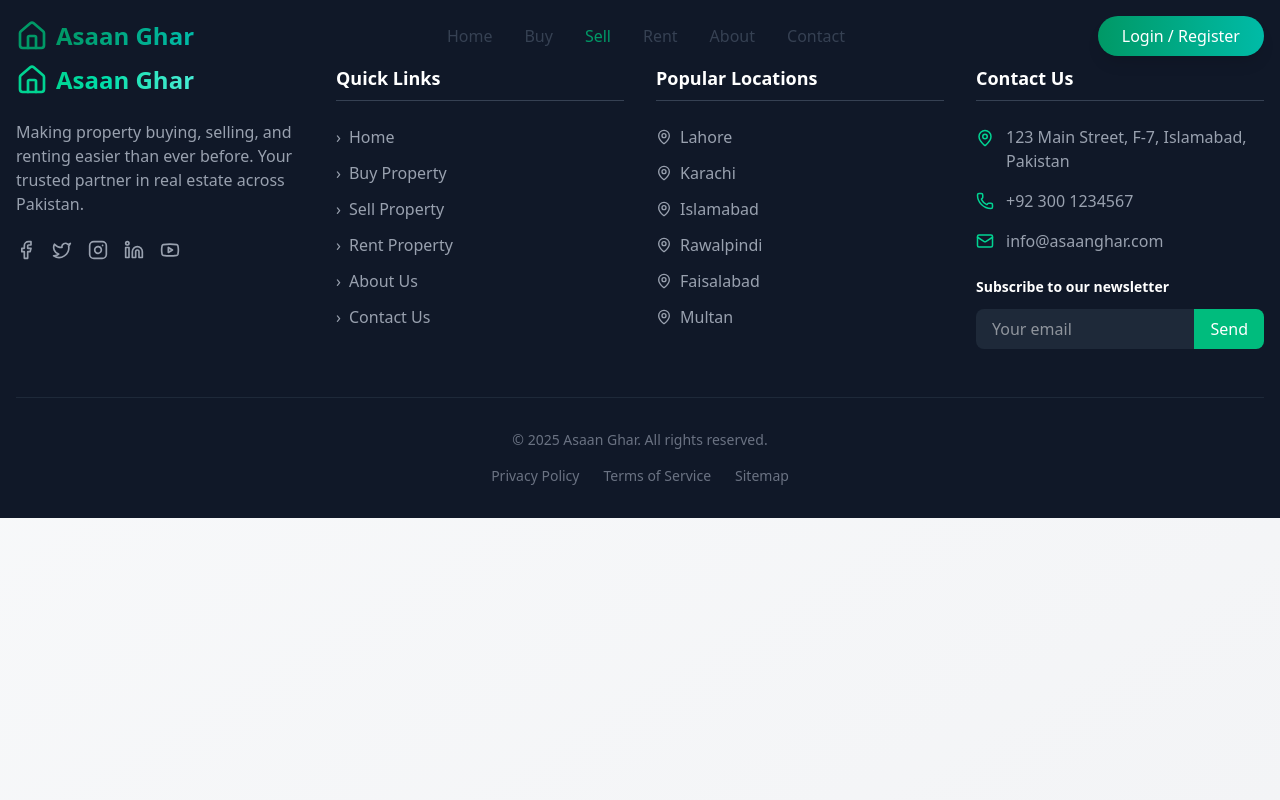
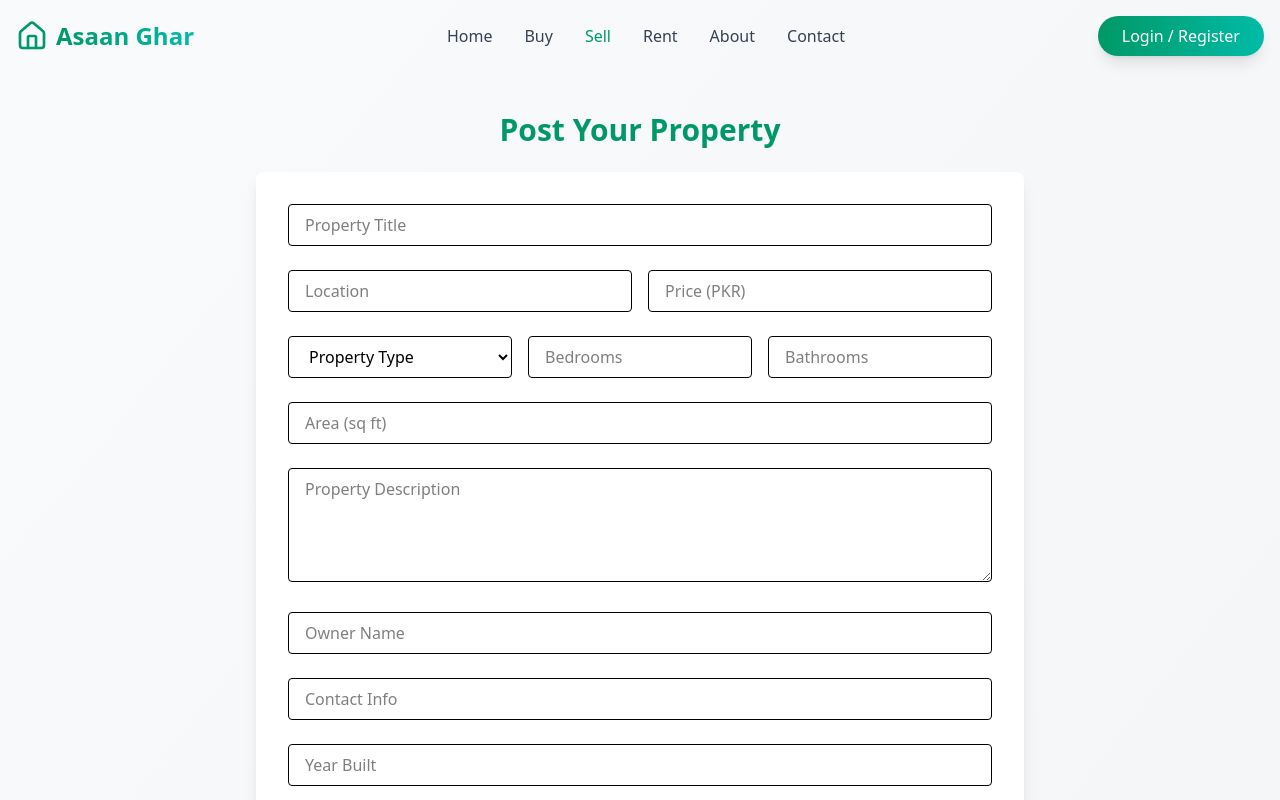
Before and after one commit to Hania-k11/AsaanGhar., a React (Vite) app in the folder frontend/: page /sell in a window 1280 px wide. Shown: the top 800 px of the page. Built offline with nearby package versions, Linux system fonts and the light colour scheme.

Commit message:
zainab updated

```diff
--- a/frontend/src/App.jsx
+++ b/frontend/src/App.jsx
@@ -9,10 +9,12 @@ import CallToAction from "./components/CallToAction";
 import Footer from "./components/Footer";
 import LoginModal from "./components/LoginModal";
 import BuyPage from "./components/BuyPage";
+import SellPage from "./components/SellPage";
 import "./index.css";
 
 function App() {
   const [showLoginModal, setShowLoginModal] = useState(false);
+  const [userProperties, setUserProperties] = useState([]);
 
   return (
     <Router>
@@ -31,7 +33,19 @@ function App() {
               </>
             }
           />
-          <Route path="/buy" element={<BuyPage />} />
+          <Route
+            path="/buy"
+            element={
+              <BuyPage
+                userProperties={userProperties}
+                setUserProperties={setUserProperties}
+              />
+            }
+          />
+          <Route
+            path="/sell"
+            element={<SellPage setUserProperties={setUserProperties} />}
+          />
         </Routes>
         <Footer />
         <LoginModal show={showLoginModal} onClose={() => setShowLoginModal(false)} />
--- a/frontend/src/components/Navbar.jsx
+++ b/frontend/src/components/Navbar.jsx
@@ -1,12 +1,11 @@
 import { useState, useEffect } from "react";
 import { motion } from "framer-motion";
 import { Home, Menu, X } from "lucide-react";
-import { Link, useLocation } from "react-router-dom";
+import { NavLink } from "react-router-dom";
 
 const Navbar = ({ onLoginClick }) => {
   const [isScrolled, setIsScrolled] = useState(false);
   const [mobileMenuOpen, setMobileMenuOpen] = useState(false);
-  const location = useLocation();
 
   useEffect(() => {
     const handleScroll = () => {
@@ -17,7 +16,14 @@ const Navbar = ({ onLoginClick }) => {
     return () => window.removeEventListener("scroll", handleScroll);
   }, []);
 
-  const navItems = ["Home", "Buy", "Sell", "Rent", "About", "Contact"];
+  const navItems = [
+    { name: "Home", path: "/" },
+    { name: "Buy", path: "/buy" },
+    { name: "Sell", path: "/sell" },
+    { name: "Rent", path: "#rent" },
+    { name: "About", path: "#about" },
+    { name: "Contact", path: "#contact" },
+  ];
 
   return (
     <motion.nav
@@ -38,22 +44,29 @@ const Navbar = ({ onLoginClick }) => {
 
         {/* Desktop Menu */}
         <div className="hidden md:flex space-x-8">
-          {navItems.map((item) => {
-            const path = item === "Home" ? "/" : `/${item.toLowerCase()}`;
-            const isActive = location.pathname === path;
-            return (
-              <motion.div key={item} whileHover={{ scale: 1.1 }} whileTap={{ scale: 0.95 }}>
-                <Link
-                  to={path}
-                  className={`font-medium transition-colors ${
-                    isActive ? "text-emerald-600" : "text-gray-700 hover:text-emerald-600"
-                  }`}
+          {navItems.map((item) => (
+            <motion.div key={item.name} whileHover={{ scale: 1.1 }} whileTap={{ scale: 0.95 }}>
+              {item.path.startsWith("#") ? (
+                <a
+                  href={item.path}
+                  className="text-gray-700 hover:text-emerald-600 font-medium transition-colors"
                 >
-                  {item}
-                </Link>
-              </motion.div>
-            );
-          })}
+                  {item.name}
+                </a>
+              ) : (
+                <NavLink
+                  to={item.path}
+                  className={({ isActive }) =>
+                    `font-medium transition-colors ${
+                      isActive ? "text-emerald-600" : "text-gray-700 hover:text-emerald-600"
+                    }`
+                  }
+                >
+                  {item.name}
+                </NavLink>
+              )}
+            </motion.div>
+          ))}
         </div>
 
         {/* Desktop Login/Register Button */}
@@ -83,22 +96,31 @@ const Navbar = ({ onLoginClick }) => {
           className="md:hidden bg-white shadow-lg"
         >
           <div className="container mx-auto px-4 py-4 flex flex-col space-y-4">
-            {navItems.map((item) => {
-              const path = item === "Home" ? "/" : `/${item.toLowerCase()}`;
-              const isActive = location.pathname === path;
-              return (
-                <Link
-                  key={item}
-                  to={path}
-                  className={`font-medium py-2 transition-colors ${
-                    isActive ? "text-emerald-600" : "text-gray-700 hover:text-emerald-600"
-                  }`}
+            {navItems.map((item) => (
+              item.path.startsWith("#") ? (
+                <a
+                  key={item.name}
+                  href={item.path}
+                  className="text-gray-700 hover:text-emerald-600 font-medium py-2 transition-colors"
                   onClick={() => setMobileMenuOpen(false)}
                 >
-                  {item}
-                </Link>
-              );
-            })}
+                  {item.name}
+                </a>
+              ) : (
+                <NavLink
+                  key={item.name}
+                  to={item.path}
+                  className={({ isActive }) =>
+                    `py-2 font-medium transition-colors ${
+                      isActive ? "text-emerald-600" : "text-gray-700 hover:text-emerald-600"
+                    }`
+                  }
+                  onClick={() => setMobileMenuOpen(false)}
+                >
+                  {item.name}
+                </NavLink>
+              )
+            ))}
             <button
               onClick={() => {
                 setMobileMenuOpen(false);
--- /dev/null
+++ b/frontend/src/components/SellPage.jsx
@@ -0,0 +1,211 @@
+import React, { useState } from "react";
+
+const SellPage = ({ setUserProperties }) => {
+  const [formData, setFormData] = useState({
+    title: "",
+    location: "",
+    price: "",
+    type: "",
+    bedrooms: "",
+    bathrooms: "",
+    area: "",
+    description: "",
+    owner: "",
+    contact: "",
+    yearBuilt: "",
+    parking: "",
+    image: null,
+  });
+
+  const handleChange = (e) => {
+    const { name, value, files } = e.target;
+    if (name === "image") {
+      setFormData({ ...formData, image: files[0] });
+    } else {
+      setFormData({ ...formData, [name]: value });
+    }
+  };
+
+  const handleSubmit = (e) => {
+    e.preventDefault();
+    const newProperty = {
+      id: Date.now(),
+      ...formData,
+      image: URL.createObjectURL(formData.image),
+    };
+    setUserProperties((prev) => [...prev, newProperty]);
+    alert("Property submitted successfully!");
+    setFormData({
+      title: "",
+      location: "",
+      price: "",
+      type: "",
+      bedrooms: "",
+      bathrooms: "",
+      area: "",
+      description: "",
+      owner: "",
+      contact: "",
+      yearBuilt: "",
+      parking: "",
+      image: null,
+    });
+  };
+
+  return (
+    <div className="pt-28 pb-12 px-4 container mx-auto">
+      <h1 className="text-3xl font-bold text-emerald-600 mb-6 text-center">
+        Post Your Property
+      </h1>
+      <form
+        onSubmit={handleSubmit}
+        className="max-w-3xl mx-auto bg-white shadow-lg rounded-lg p-8 space-y-6"
+        encType="multipart/form-data"
+      >
+        <input
+          type="text"
+          name="title"
+          value={formData.title}
+          onChange={handleChange}
+          placeholder="Property Title"
+          className="w-full px-4 py-2 border rounded focus:outline-none focus:ring-2 focus:ring-emerald-500"
+          required
+        />
+
+        <div className="grid grid-cols-1 md:grid-cols-2 gap-4">
+          <input
+            type="text"
+            name="location"
+            value={formData.location}
+            onChange={handleChange}
+            placeholder="Location"
+            className="w-full px-4 py-2 border rounded focus:outline-none focus:ring-2 focus:ring-emerald-500"
+            required
+          />
+          <input
+            type="text"
+            name="price"
+            value={formData.price}
+            onChange={handleChange}
+            placeholder="Price (PKR)"
+            className="w-full px-4 py-2 border rounded focus:outline-none focus:ring-2 focus:ring-emerald-500"
+            required
+          />
+        </div>
+
+        <div className="grid grid-cols-1 md:grid-cols-3 gap-4">
+          <select
+            name="type"
+            value={formData.type}
+            onChange={handleChange}
+            className="w-full px-4 py-2 border rounded focus:outline-none focus:ring-2 focus:ring-emerald-500 font-normal"
+            required
+          >
+            <option value="" className="font-normal">Property Type</option>
+            <option value="House" className="font-normal">House</option>
+            <option value="Apartment" className="font-normal">Apartment</option>
+            <option value="Plot" className="font-normal">Plot</option>
+            <option value="Commercial" className="font-normal">Commercial</option>
+          </select>
+
+          <input
+            type="number"
+            name="bedrooms"
+            value={formData.bedrooms}
+            onChange={handleChange}
+            placeholder="Bedrooms"
+            className="w-full px-4 py-2 border rounded focus:outline-none focus:ring-2 focus:ring-emerald-500"
+            min="0"
+            required
+          />
+          <input
+            type="number"
+            name="bathrooms"
+            value={formData.bathrooms}
+            onChange={handleChange}
+            placeholder="Bathrooms"
+            className="w-full px-4 py-2 border rounded focus:outline-none focus:ring-2 focus:ring-emerald-500"
+            min="0"
+            required
+          />
+        </div>
+
+        <input
+          type="text"
+          name="area"
+          value={formData.area}
+          onChange={handleChange}
+          placeholder="Area (sq ft)"
+          className="w-full px-4 py-2 border rounded focus:outline-none focus:ring-2 focus:ring-emerald-500"
+          required
+        />
+
+        <textarea
+          name="description"
+          value={formData.description}
+          onChange={handleChange}
+          placeholder="Property Description"
+          rows="4"
+          className="w-full px-4 py-2 border rounded focus:outline-none focus:ring-2 focus:ring-emerald-500"
+          required
+        />
+
+        <input
+          type="text"
+          name="owner"
+          value={formData.owner}
+          onChange={handleChange}
+          placeholder="Owner Name"
+          className="w-full px-4 py-2 border rounded focus:outline-none focus:ring-2 focus:ring-emerald-500"
+          required
+        />
+        <input
+          type="text"
+          name="contact"
+          value={formData.contact}
+          onChange={handleChange}
+          placeholder="Contact Info"
+          className="w-full px-4 py-2 border rounded focus:outline-none focus:ring-2 focus:ring-emerald-500"
+          required
+        />
+        <input
+          type="number"
+          name="yearBuilt"
+          value={formData.yearBuilt}
+          onChange={handleChange}
+          placeholder="Year Built"
+          className="w-full px-4 py-2 border rounded focus:outline-none focus:ring-2 focus:ring-emerald-500"
+        />
+        <input
+          type="number"
+          name="parking"
+          value={formData.parking}
+          onChange={handleChange}
+          placeholder="Parking Spaces"
+          className="w-full px-4 py-2 border rounded focus:outline-none focus:ring-2 focus:ring-emerald-500"
+        />
+
+        <div>
+          <label className="block mb-2 text-gray-600">Upload Property Image</label>
+          <input
+            type="file"
+            name="image"
+            accept="image/*"
+            onChange={handleChange}
+            className="block w-full text-sm text-gray-500 file:mr-4 file:py-2 file:px-4 file:rounded-full file:border-0 file:bg-emerald-600 file:text-white hover:file:bg-emerald-700"
+            required
+          />
+        </div>
+
+        <button
+          type="submit"
+          className="w-full bg-emerald-600 text-white py-2 rounded hover:bg-emerald-700 transition-all"
+        >
+          Submit Property
+        </button>
+      </form>
+    </div>
+  );
+};
+
+export default SellPage;
```
Also changed, not shown: frontend/src/components/BuyPage.jsx (+22 -7 lines).
